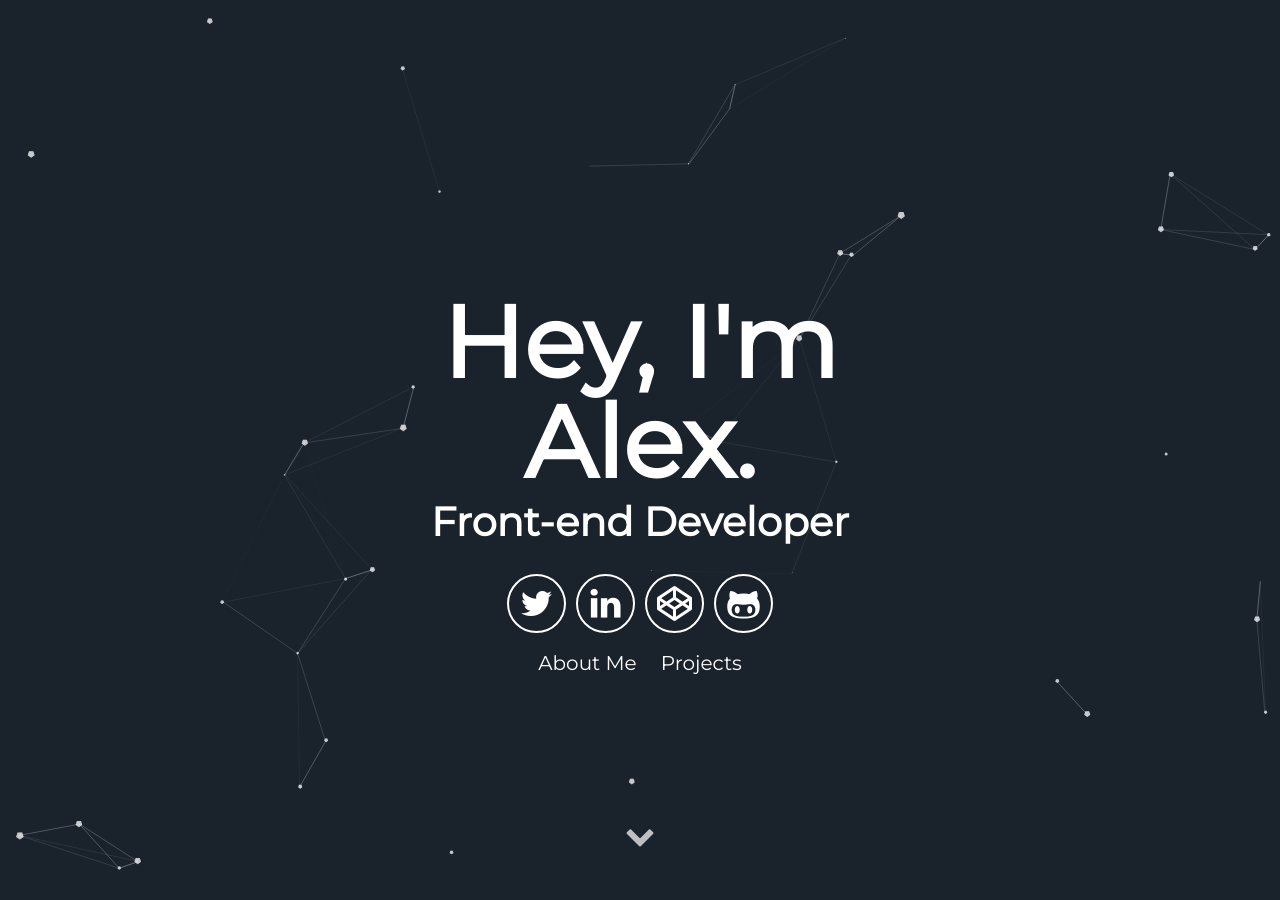
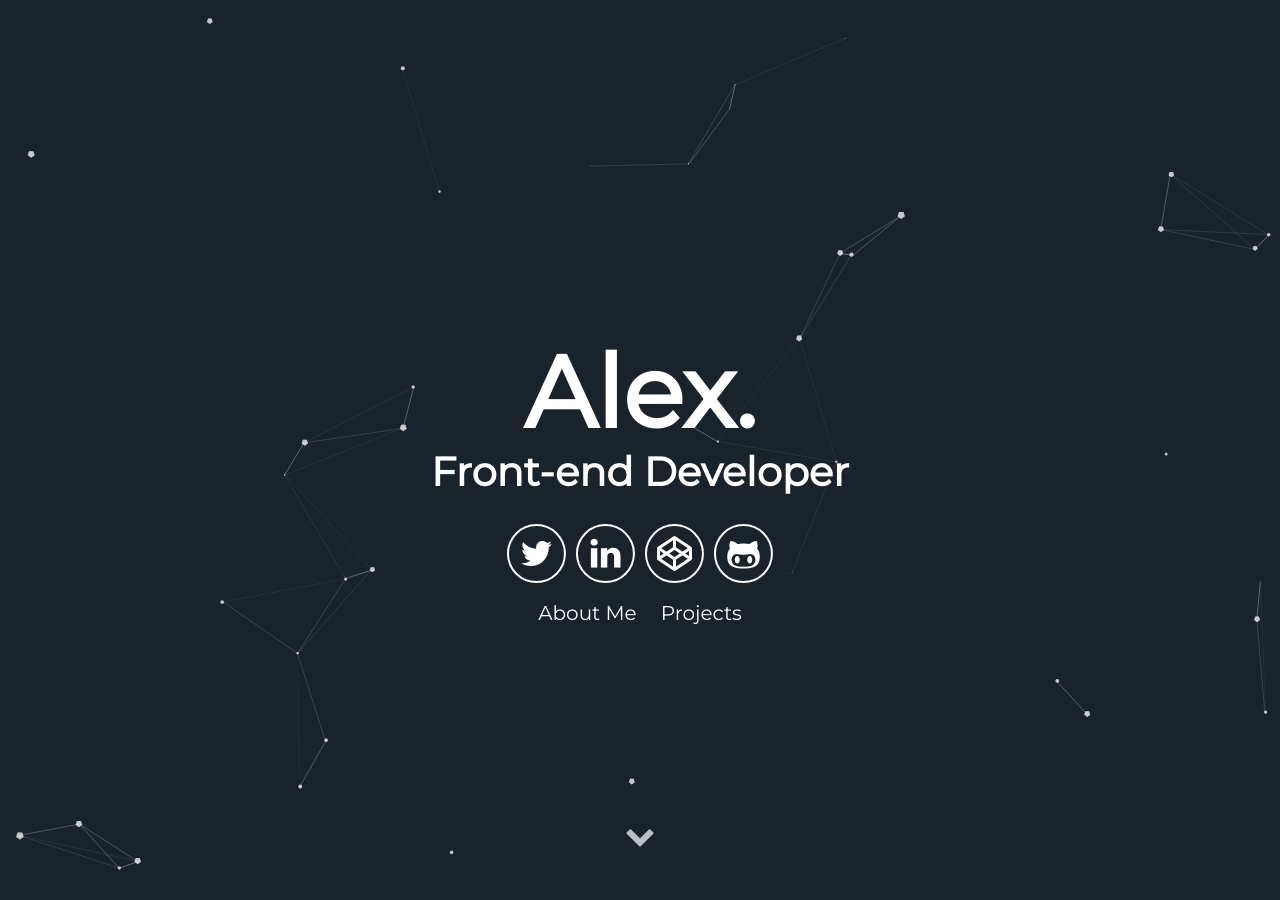
Before and after one commit to alexsaji111/alexsaji111.github.io, a Jekyll site: the page built from index.html, in a window 1280 px wide and 900 px high. Built offline with Jekyll 4.4.1, drawn with Linux system fonts in a browser that asks for light colours; some of the changed text lies outside the part shown.

Commit message:
Update _config.yml

```diff
--- a/_config.yml
+++ b/_config.yml
@@ -2,8 +2,8 @@
 title: Portfolio - devAlex
 description: This is my portfolio
 # User settings
-username: Hey, I'm Alex.
-user_description: I'm a tech enthusiast passionate in codes. I design,build & sometimes rescue applications.
+username: Alex.
+user_description: I'm a tech enthusiast passionate in codes. I design, build & sometimes rescue applications.
 user_title: Front-end Developer
 email: alexsaji111@gmail.com
 twitter_username: AlexSajiGeorge
```
